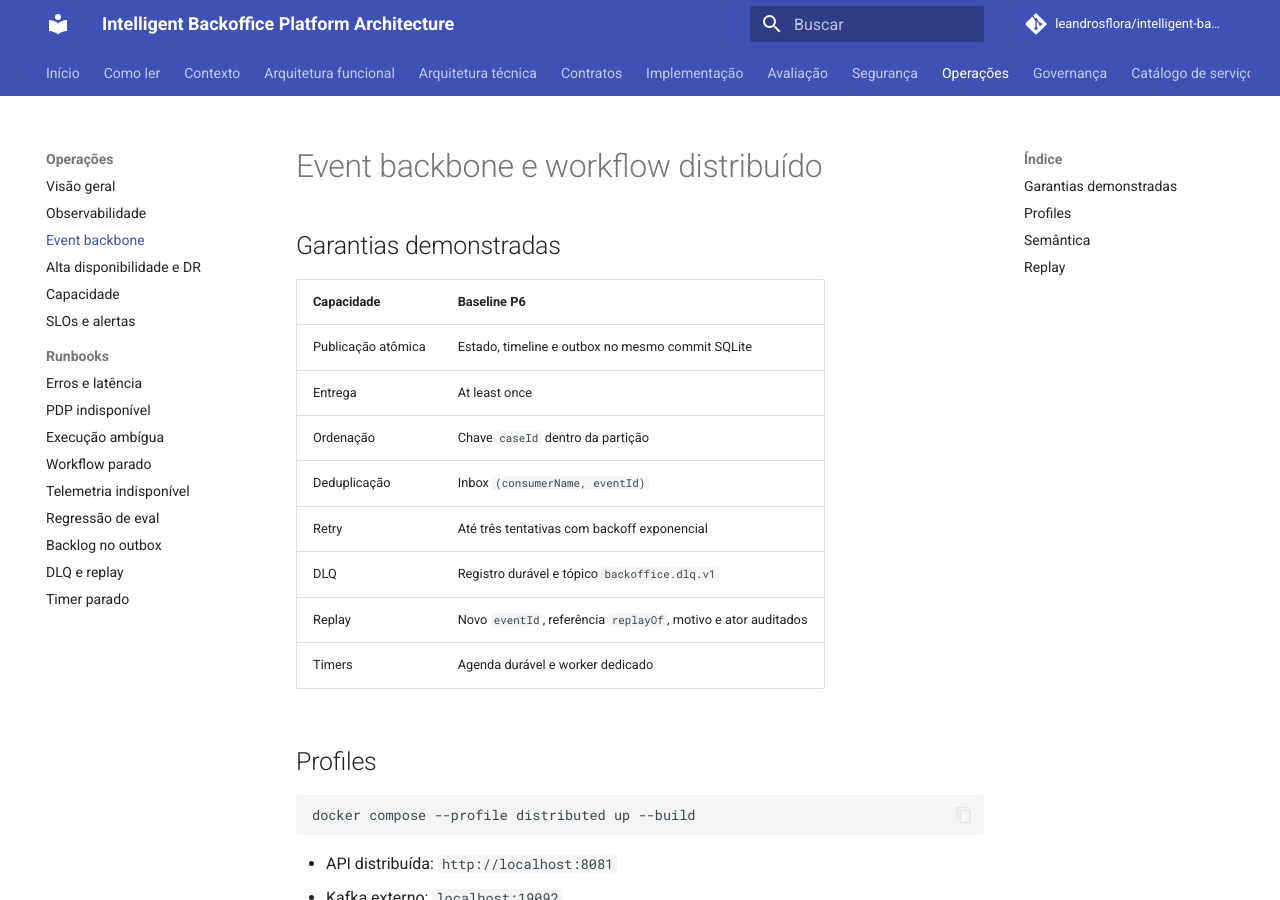
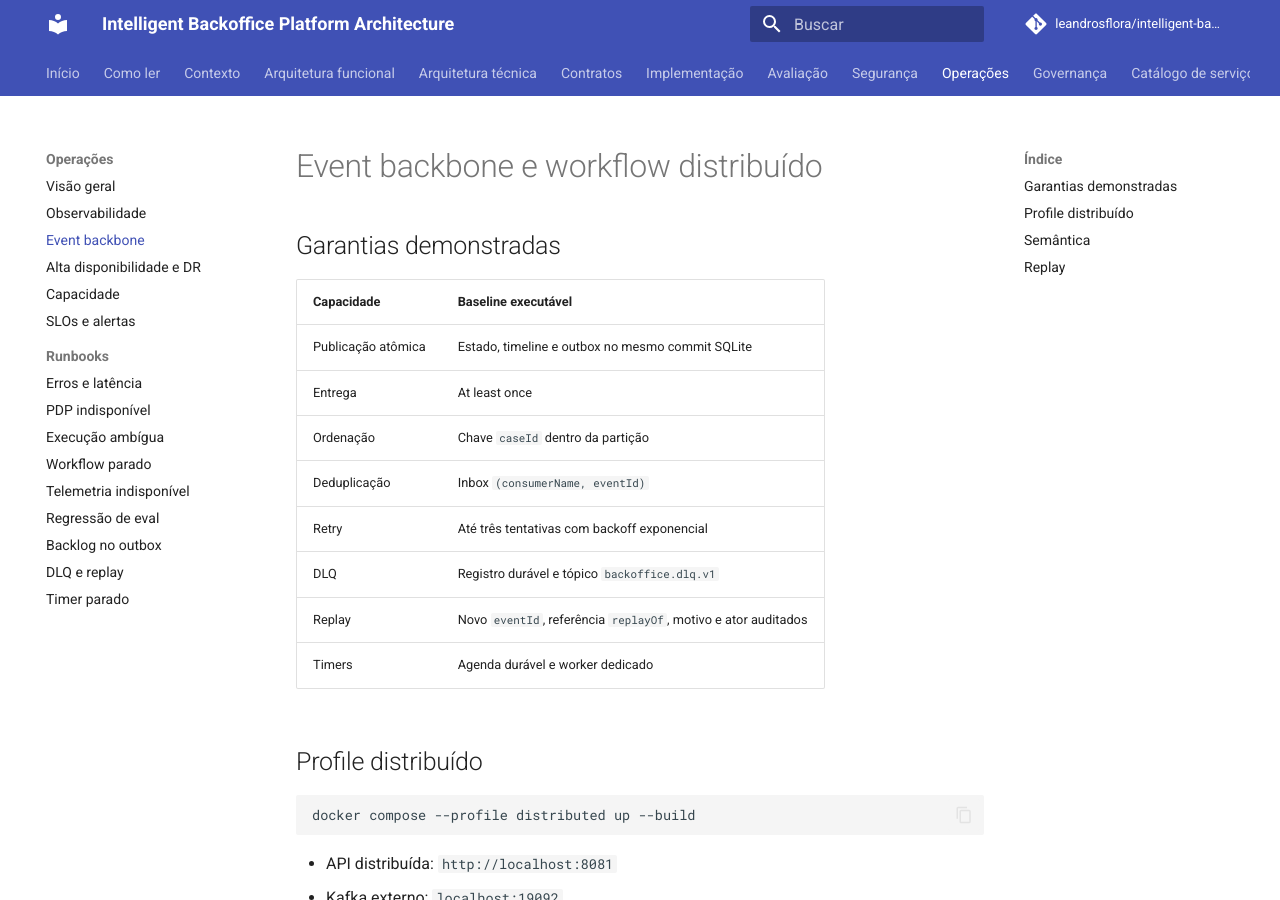
Before and after one commit to leandrosflora/intelligent-backoffice-platform-architecture, an MkDocs documentation site: the page built from docs/operations/eventing.md, in a window 1280 px wide and 900 px high. Built offline with MkDocs 1.6.1 and Material for MkDocs 9.7.7, drawn with Linux system fonts in a browser that asks for light colours; comment, search, counter and statistics services are not loaded.

Commit message:
Remove fase da documentação de eventing

````diff
--- a/docs/operations/eventing.md
+++ b/docs/operations/eventing.md
@@ -2,7 +2,7 @@
 
 ## Garantias demonstradas
 
-| Capacidade | Baseline P6 |
+| Capacidade | Baseline executável |
 |---|---|
 | Publicação atômica | Estado, timeline e outbox no mesmo commit SQLite |
 | Entrega | At least once |
@@ -13,7 +13,7 @@
 | Replay | Novo `eventId`, referência `replayOf`, motivo e ator auditados |
 | Timers | Agenda durável e worker dedicado |
 
-## Profiles
+## Profile distribuído
 
 ```bash
 docker compose --profile distributed up --build
````
